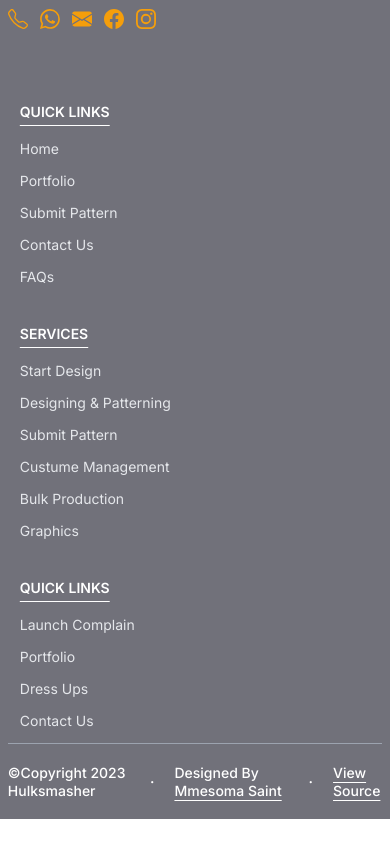
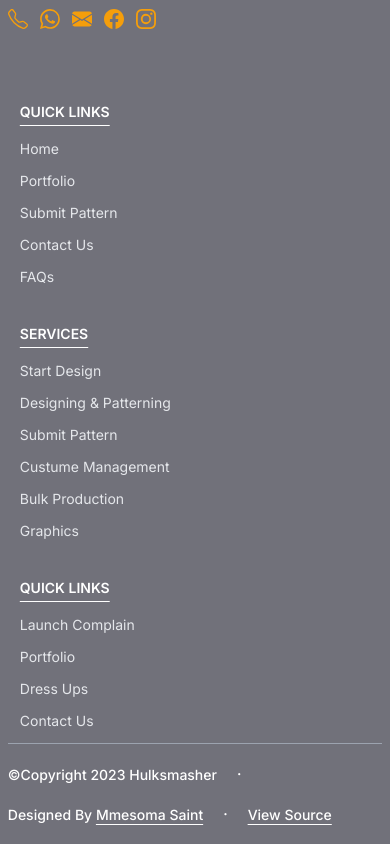
Before and after one commit to mmesomasaint/hulksmasher, a Next.js app: page / in a window 390 px wide. Shown: the part 8835-9679 px from the top of the page. Before the commit the page ends 9654 px from the top, so only its background shows below. Built offline with nearby package versions, Linux system fonts and the light colour scheme.

Commit message:
Fix: Make responsive

```diff
--- a/app/page.tsx
+++ b/app/page.tsx
@@ -394,7 +394,7 @@ export default function Home() {
                 </div>
               </div>
             </div>
-            <div className='flex justify-center items-center gap-5 pt-5 border-t border-gray-400'>
+            <div className='flex flex-wrap md:flex-nowrap justify-start md:justify-center items-center gap-5 pt-5 border-t border-gray-400'>
               <span className='text-white text-sm sm:text-base font-medium leading-tight'>
                 &copy;Copyright 2023 Hulksmasher
               </span>
```
